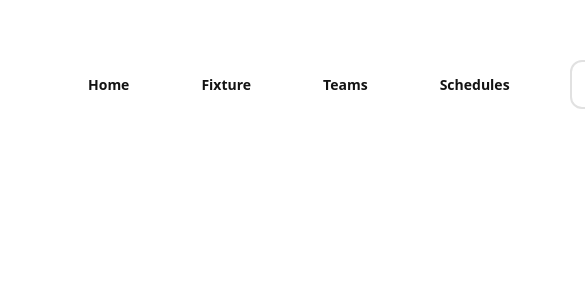
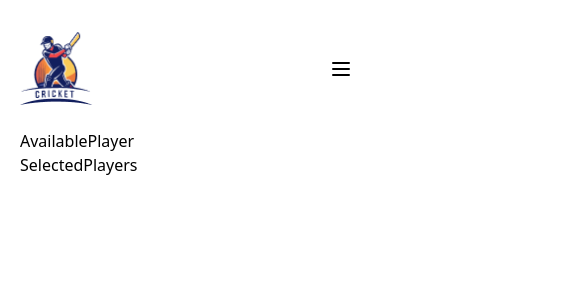
Before and after one commit to Abdurrobr34l/dream11-bpl, a React (Vite) app: page / in a window 390 px wide. Shown: the top 300 px of the page, 585 px wide, since content can reach past the window. Built offline with nearby package versions, Linux system fonts and the light colour scheme.

Commit message:
Header responsive done, 2 more components added

```diff
--- a/src/App.jsx
+++ b/src/App.jsx
@@ -1,12 +1,16 @@
 import "./App.css";
+import AvailablePlayer from "./Components/AvailablePlayes/AvailablePlayer";
 import Container from "./Components/Container/Container";
 import Header from "./Components/Header/Header";
+import SelectedPlayers from "./Components/SelectedPlayers/SelectedPlayers";
 
 function App() {
   return (
     <>
       <Container>
         <Header></Header>
+        <AvailablePlayer></AvailablePlayer>
+        <SelectedPlayers></SelectedPlayers>
       </Container>
     </>
   );
--- /dev/null
+++ b/src/Components/AvailablePlayes/AvailablePlayer.jsx
@@ -0,0 +1,7 @@
+import React from 'react'
+
+export default function AvailablePlayer() {
+  return (
+    <div>AvailablePlayer</div>
+  )
+}
--- a/src/Components/Container/Container.jsx
+++ b/src/Components/Container/Container.jsx
@@ -2,6 +2,6 @@
 
 export default function Container({children}) {
   return (
-    <div className='container mx-auto px-16'>{children}</div>
+    <div className='container mx-auto px-5 md:px-10 xl:px-16'>{children}</div>
   )
 }
--- a/src/Components/Header/Header.jsx
+++ b/src/Components/Header/Header.jsx
@@ -5,12 +5,62 @@ import logoImage from "../../assets/logo.png";
 export default function Header() {
   return (
     <>
-      <div className="navbar pt-12 pb-6">
-        <div className="flex-1">
-          <a href="/index.html" className="text-xl"><img src={logoImage} alt="It is an logo image" className="size-[73px]"/></a>
+      <div className="navbar pt-8 pb-6 px-0">
+        <div className="navbar-start justify-between flex-row-reverse lg:flex-row w-full">
+          {/* Mobile Dropdown */}
+          <div className="dropdown lg:hidden">
+            <div tabIndex={0} role="button" className="btn btn-ghost">
+              <svg
+                xmlns="http://www.w3.org/2000/svg"
+                className="h-6 w-6"
+                fill="none"
+                viewBox="0 0 24 24"
+                stroke="currentColor"
+              >
+                <path
+                  strokeLinecap="round"
+                  strokeLinejoin="round"
+                  strokeWidth="2"
+                  d="M4 6h16M4 12h16M4 18h16"
+                />
+              </svg>
+            </div>
+            <ul
+              tabIndex={0}
+              className="menu menu-sm dropdown-content mt-10 z-[1] p-3 outline-1 rounded-box w-52 gap-3 right-5"
+            >
+              <li>
+                <a className="menuLink">Home</a>
+              </li>
+              <li>
+                <a className="menuLink">Fixture</a>
+              </li>
+              <li>
+                <a className="menuLink">Teams</a>
+              </li>
+              <li>
+                <a className="menuLink">Schedules</a>
+              </li>
+              <li>
+                <a className="flex justify-center px-5 py-3 font-bold outline-2 outline-[#13131320] rounded-[12px] max-w-[125px] commonHover">
+                  0 Coin
+                  <span>
+                    <img src={coinImage} alt="coin" className="w-5 h-5" />
+                  </span>
+                </a>
+              </li>
+            </ul>
+          </div>
+
+          {/* Logo */}
+          <a href="/index.html">
+            <img src={logoImage} alt="logo" className="size-[73px]" />
+          </a>
         </div>
-        <div className="flex-none">
-          <ul className="menu menu-horizontal items-center gap-12 px-1">
+
+        {/* Navbar Center (Desktop Menu) */}
+        <div className="navbar-center hidden lg:flex">
+          <ul className="menu menu-horizontal items-center gap-12">
             <li>
               <a className="menuLink">Home</a>
             </li>
@@ -24,9 +74,11 @@ export default function Header() {
               <a className="menuLink">Schedules</a>
             </li>
             <li>
-              <a className="px-5 py-3 font-bold border-2 border-[#13131320] rounded-[12px] commonHover">
+              <a className="px-5 py-3 font-bold outline-2 outline-[#13131320] rounded-[12px] commonHover flex items-center gap-2">
                 0 Coin
-                <span><img src={coinImage} alt="It is an coin image" /></span>
+                <span>
+                  <img src={coinImage} alt="coin" className="w-5 h-5" />
+                </span>
               </a>
             </li>
           </ul>
--- /dev/null
+++ b/src/Components/SelectedPlayers/SelectedPlayers.jsx
@@ -0,0 +1,7 @@
+import React from 'react'
+
+export default function SelectedPlayers() {
+  return (
+    <div>SelectedPlayers</div>
+  )
+}
--- a/src/index.css
+++ b/src/index.css
@@ -11,5 +11,5 @@ body {
 }
 
 .commonHover {
-  @apply transition-colors duration-300 hover:bg-[#E7FE29] hover:text-[#13131370]
+  @apply transition-all duration-300 hover:bg-[#E7FE29] hover:text-[#ffffff] hover:outline-none
 }
```
